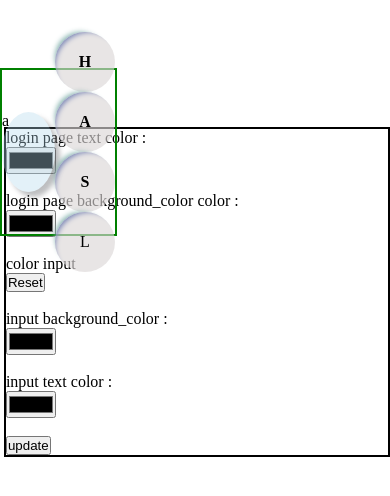
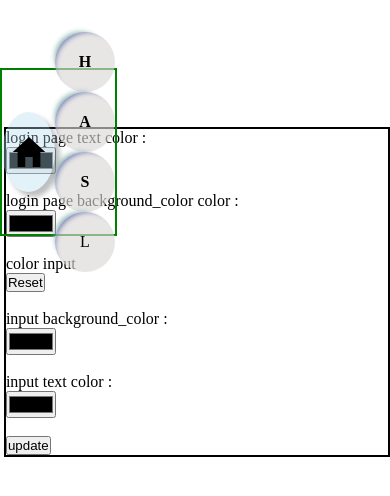
Before and after one commit to vishal730466/digiBooks, a Next.js app: page /setting in a window 390 px wide. Shown: the top 496 px of the page. Built offline with nearby package versions, Linux system fonts and the light colour scheme.

Commit message:
mobile version of book container update

```diff
--- a/src/app/components/Nav.js
+++ b/src/app/components/Nav.js
@@ -9,6 +9,8 @@ import { useRef, useEffect, useState } from 'react';
 import SignUp from './signUp'
 import LogOut from './logOut'
 
+import { IoMdHome } from "react-icons/io";
+import { ImCross } from "react-icons/im";
 
 export const Nav = () => {
   const divRef = useRef(null);
@@ -89,12 +91,13 @@ export const Nav = () => {
   else {
     return (
       <div ref={divRef}  style={{ width: "100%" }}>
-        {mob_nav_back && <div id='mob_nav_background' ></div>}
         <div  className='mob_con'>
 
         <div id="nav_Div" ref={navRef} onTouchMove={touchMoveHandler}>
 
-        <div  className='m_nav' onClick={Toggle}>a</div>
+        <div  className='m_nav' onClick={Toggle}>
+          {mob_nav_back?<ImCross style={{fontSize:"25px"}}/>: <IoMdHome  style={{fontSize:"40px"}}/>  }
+          </div>
 
         <div ref={mob_navRef}>
         <div className='ml1'><Link href="/">H</Link></div>
--- a/src/app/components/nav_style.css
+++ b/src/app/components/nav_style.css
@@ -17,19 +17,16 @@
 }
 
 .m_nav{
-  margin: 0;
+    margin: 0;
     height: 80px;
     width: 80px;
-
     border-radius: 50%;
-    /* position: absolute;
-    left: 0%;
-    top: 45vh; */
+    display: flex;
+    justify-content: center;
+    align-items: center;
 
     background-color: rgba(178, 216, 235, 0.363);
-    box-shadow: 5px 5px 5px rgba(97, 99, 105, 0.418)
-
-    ;
+    box-shadow: 5px 5px 5px rgba(97, 99, 105, 0.418);
   /*   inset -5px -5px 5px rgba(245, 245, 245, 0.9);  */
    z-index: 21;
     color: black;
@@ -123,11 +120,6 @@
     font-weight: 700;
   }
 
-  /* #con {
-    height: 500px;
-    width: 500px;
-    border: 2px solid greenyellow;
-  } */
 
   #mynavbar{
     margin: 0px;
--- a/src/app/components/view_book/[one]/[two]/style.css
+++ b/src/app/components/view_book/[one]/[two]/style.css
@@ -13,7 +13,7 @@ body{
     height: 90vh;
     width: 85vw;
      /* border: 2px solid black;  */
-    margin-right: 6vw;
+    /* margin-right: 6vw; */
 }
 .mybook{
     height: 90%;
@@ -95,7 +95,7 @@ body{
 /* ------------------------ */
 
 .view_mob_con {
-    margin-top: 7%;
+    margin-top: 55%;
     /* transform: rotateY(40deg); */
     position: absolute;
     transform: rotateY(15deg) rotate(90deg);
--- a/src/app/page.js
+++ b/src/app/page.js
@@ -11,12 +11,12 @@ export default function Home() {
   return (
    <>
    <Nav/>
-   <div className="container">
+   {/* <div className="container"> */}
 
    <Book_container/>
 
 
-   </div>
+   {/* </div> */}
    </>
   );
 }
```
Also changed, not shown: src/app/components/book_container/book_container.css (+8 -19 lines), src/app/components/book_container/book_container.js (+2 -36 lines), src/app/components/view_book/[one]/[two]/page.js (+13 -13 lines).
